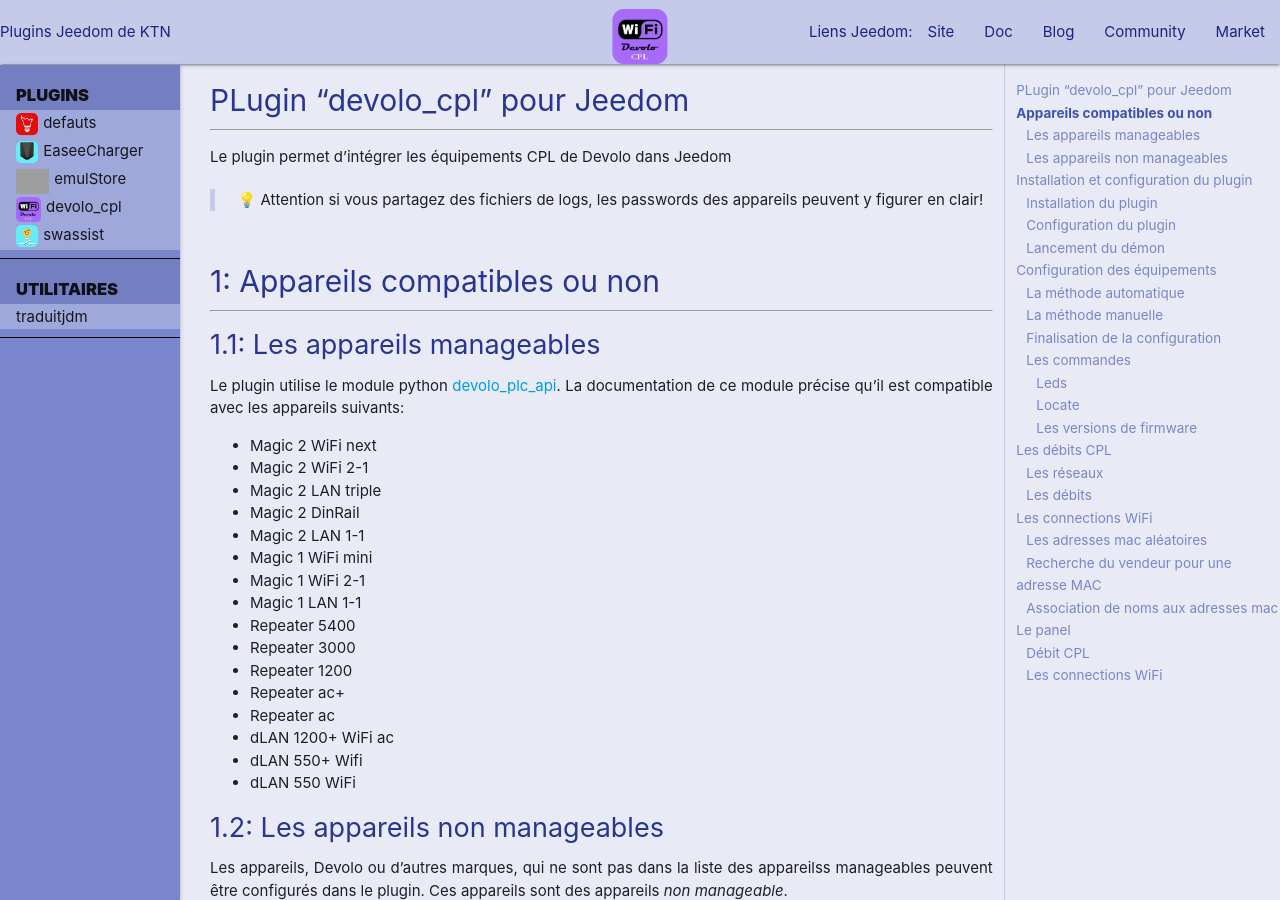
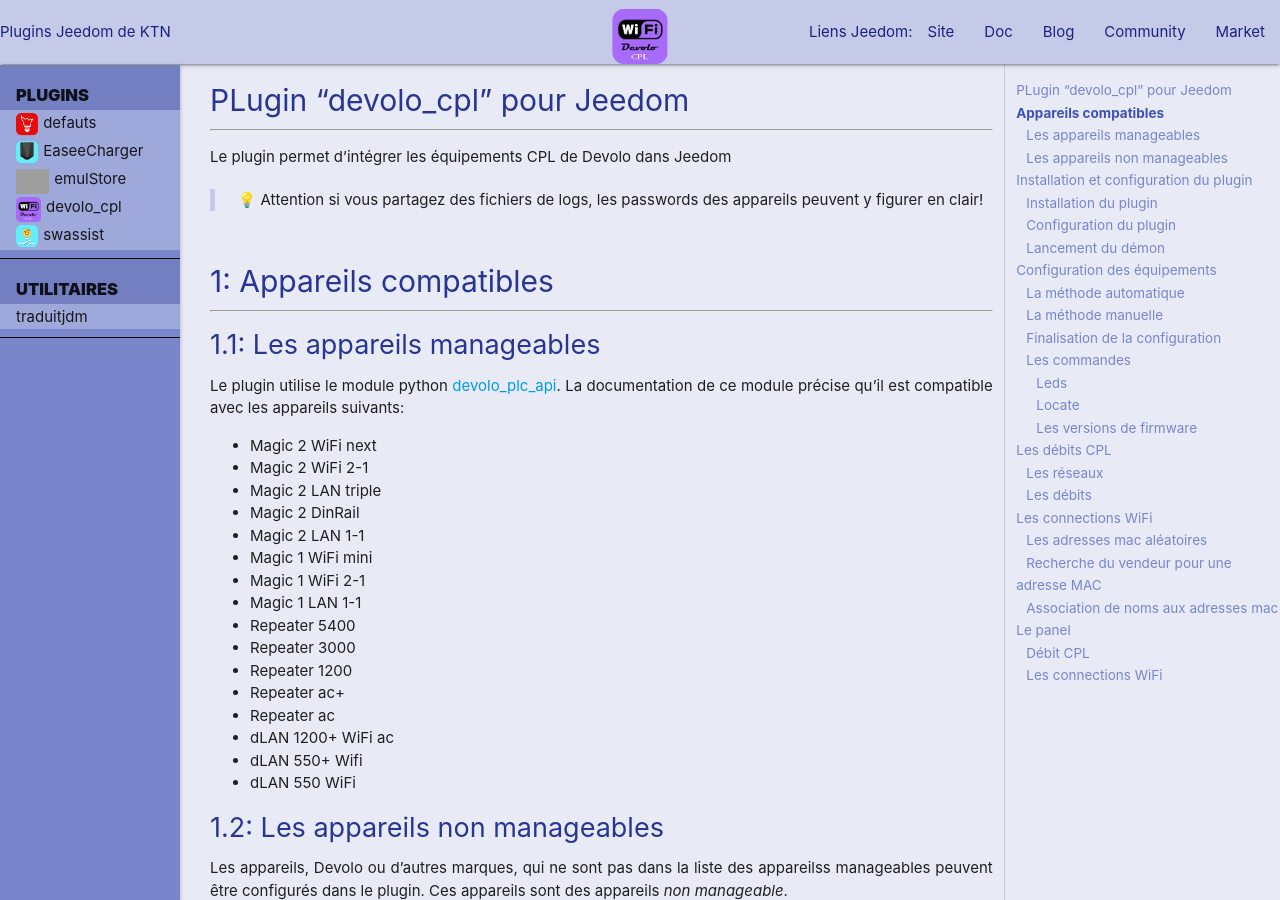
Before and after one commit to ktn001/ktn001.github.io, a Jekyll site: the page built from fr_FR/devolo_cpl/index.md, in a window 1280 px wide and 900 px high. Built offline with Jekyll 4.4.1, drawn with Linux system fonts in a browser that asks for light colours; emoji names are drawn with the system emoji font; grey boxes are pictures that could not be loaded.

Commit message:
Update index.md

```diff
--- a/fr_FR/devolo_cpl/index.md
+++ b/fr_FR/devolo_cpl/index.md
@@ -10,7 +10,7 @@
 > :bulb: Attention si vous partagez des fichiers de logs, les passwords des
 appareils peuvent y figurer en clair!
 
-# Appareils compatibles ou non
+# Appareils compatibles
 {: .num}
 
 ## Les appareils manageables
```
